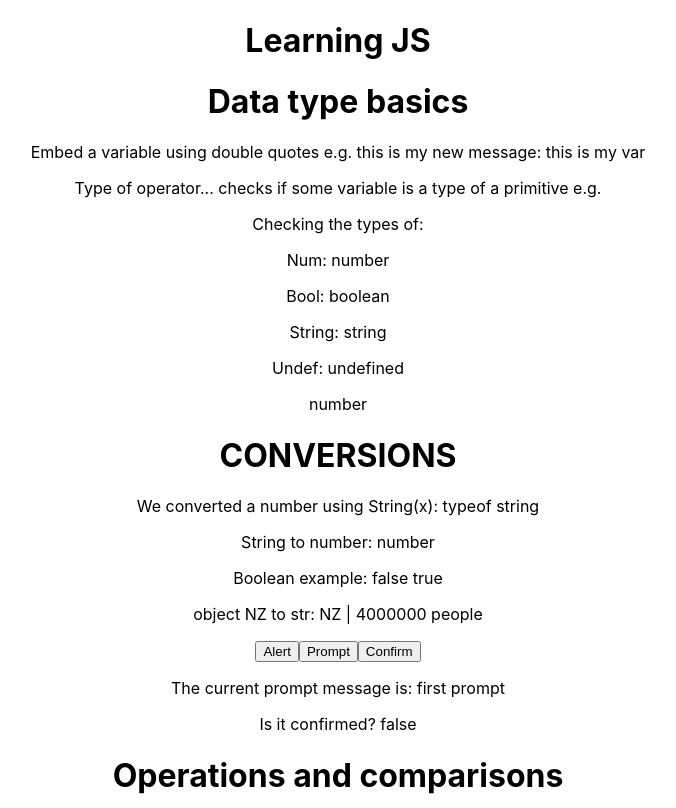
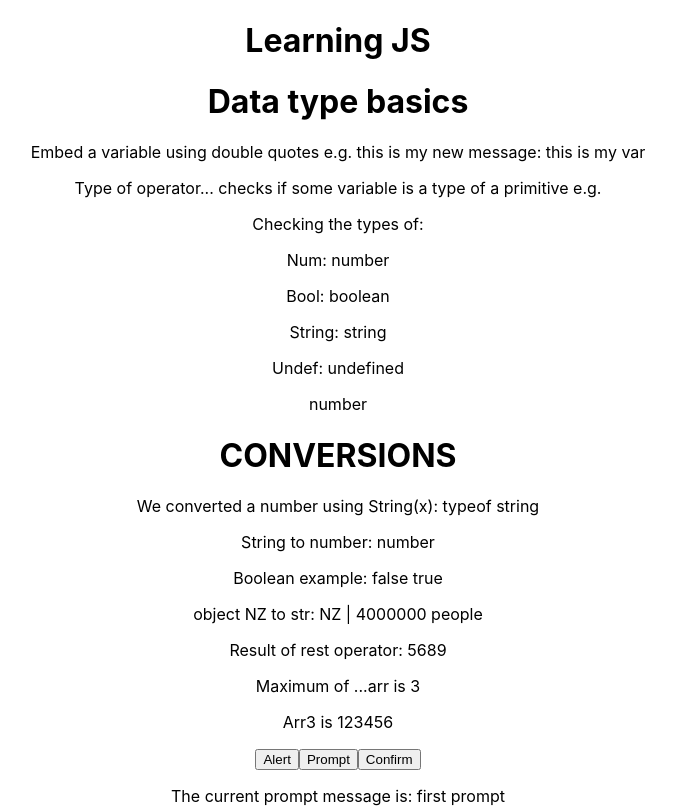
Before and after one commit to SuKaiwen/MasteringJS, a React (Create React App) app: page / in a window 1280 px wide. Shown: the top 808 px of the page, without its empty margins (302-978 px from the left). Built offline with nearby package versions, Linux system fonts and the light colour scheme.

Commit message:
spread op

```diff
--- a/src/Components/DataTypes.js
+++ b/src/Components/DataTypes.js
@@ -44,6 +44,37 @@ function DataTypes(props) {
     let newZealand = pop("NZ", 4000000);
     let nZtoStr = newZealand.toString();
 
+    // Spread operator
+    // allows iterable to expand in places where 0+ args
+    // are expected.
+    // mostly used in variable array where 1+ values expected
+    // can be used as a rest operator (where we store the "rest" of the args)
+    function restOp(a, b, ...c){
+        return c;
+    }
+
+    let resultRest = restOp(1, 2, 5, 6, 8, 9);
+    // the result will be 5, 6, 8, 9 because the "rest" of the args
+    // are stored in c array...
+
+    // the spread syntax also turns an array into list of params
+    let arr = [1, 2, 3];
+    // x = Math.max(arr) WILL NOT WORK
+    // but this will...
+    let maximum = Math.max(...arr);
+
+    // other applications
+    // merge arrays
+    let arr1 = [1, 2, 3];
+    let arr2 = [4, 5, 6];
+    let arr3 = [...arr1, ...arr2];
+    // arr3 is 1, 2, 3, 4, 5, 6
+
+    // can be used to copy arr
+    // changing the new arr will not change the original
+    let oldArr = [1,2,3];
+    let newArr = [...oldArr];
+
     return (
         <div>
             <h1>Data type basics</h1>
@@ -60,6 +91,9 @@ function DataTypes(props) {
             <p>String to number: {typeof(numStr2)}</p>
             <p>Boolean example: {String(bool1)} {String(bool2)}</p>
             <p>object NZ to str: {nZtoStr}</p>
+            <p>Result of rest operator: {resultRest}</p>
+            <p>Maximum of ...arr is {maximum}</p>
+            <p>Arr3 is {arr3}</p>
         </div>
     );
 }
--- a/src/Components/PromiseJS.js
+++ b/src/Components/PromiseJS.js
@@ -58,6 +58,35 @@ function PromiseJS(props) {
 
     // the order of the above will be done -> result done...
 
+    // PROMISE CHAINING
+    // we can chain promises together using then function...
+    new Promise(function (resolve, reject) {
+        resolve(1);
+    }).then(function(result){
+        alert(result);
+        return new Promise((resolve, reject) => {
+            resolve(2);
+        });
+    }).then(function(result){
+        alert(result);
+        return new Promise((resolve, reject) => {
+            resolve(3);
+        });
+    }).then(function(result){
+        alert(result);
+    });
+
+    // note: the catch function at the end can catch all errors
+    // not just the reject...
+    // we can have as many then statements
+    // and use a single catch to handle all errors
+    // if we throw in a catch statement, control goes to the next catch
+    // example:
+    // promise => { ... }
+    // .catch(...){ if can't handle: throw... }
+    // .then(...) { ... }
+    // .catch(...) { we handle the error here... }
+
     return (
         <div>
             <p>Result of promise is... {resPromise}</p>
```
Also changed, not shown: src/Components/Closure.js (added, +46 -0 lines).
